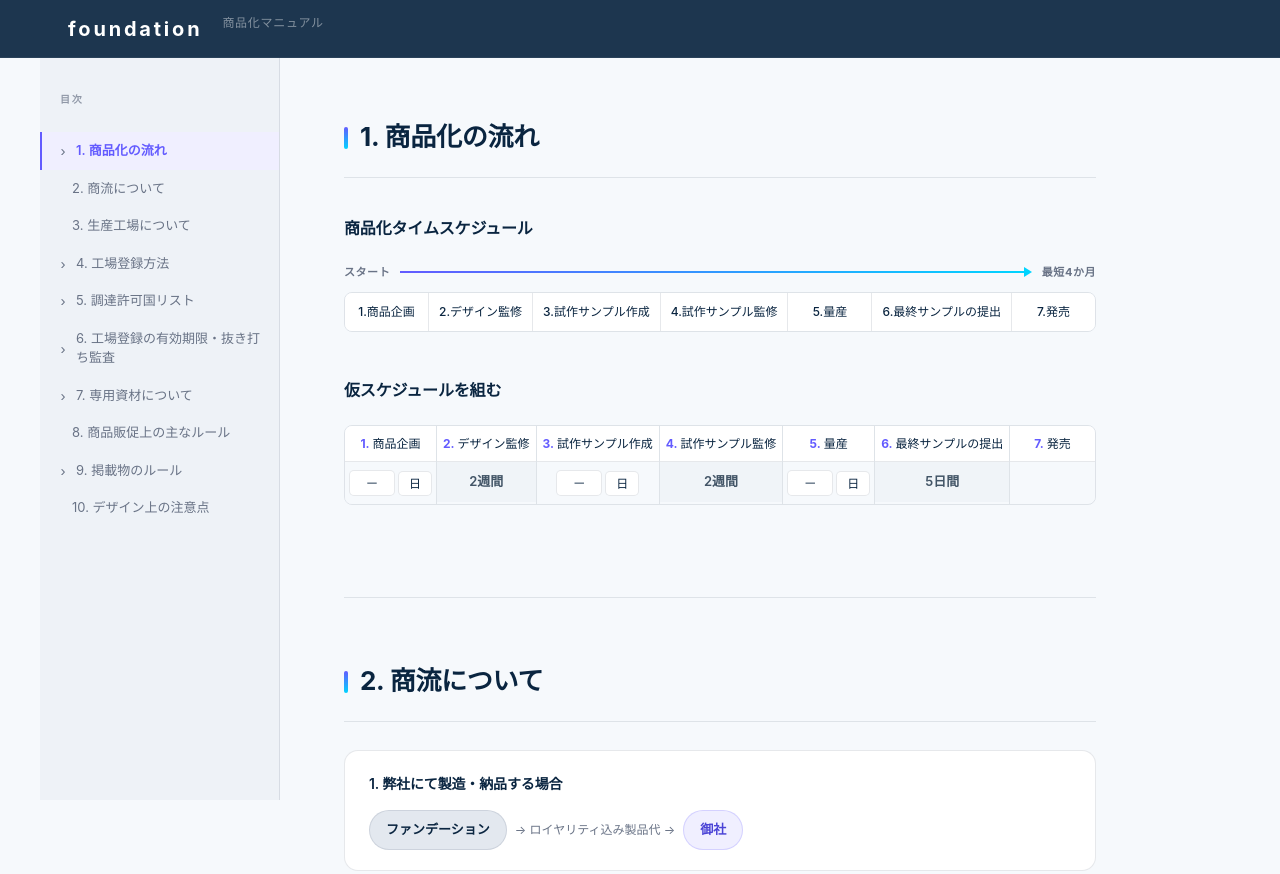
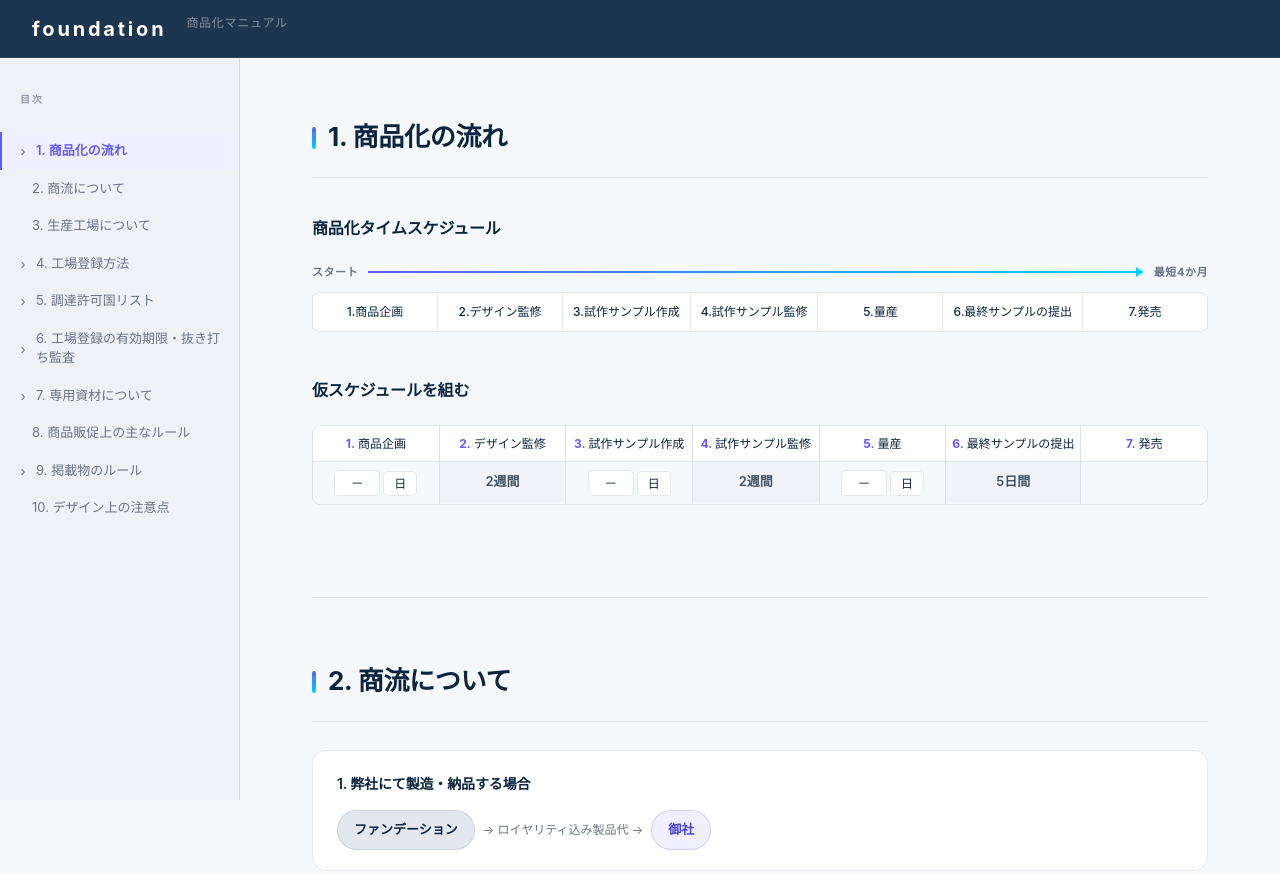
Before and after one commit to wacchane/fd-approval-manual, a plain HTML site: page index.html in a window 1280 px wide. Shown: the top 874 px of the page. Drawn offline with Linux system fonts and the light colour scheme.

Commit message:
レイアウトをPC画面全幅対応に最適化（max-width制限を撤廃）

```diff
--- a/style.css
+++ b/style.css
@@ -60,9 +60,7 @@ body {
   display: flex;
   align-items: center;
   gap: 20px;
-  max-width: 1200px;
-  margin: 0 auto;
-  padding: 0 28px;
+  padding: 0 32px;
   height: 100%;
 }
 
@@ -83,8 +81,7 @@ body {
 /* ===== レイアウト ===== */
 .layout {
   display: flex;
-  max-width: 1200px;
-  margin: 0 auto;
+  width: 100%;
   min-height: calc(100vh - var(--header-h));
 }
 
@@ -195,8 +192,8 @@ body {
 /* ===== メインコンテンツ ===== */
 .content {
   flex: 1;
-  padding: 56px 64px 100px;
-  max-width: 880px;
+  padding: 56px 72px 100px;
+  min-width: 0;
 }
 
 section {
```
